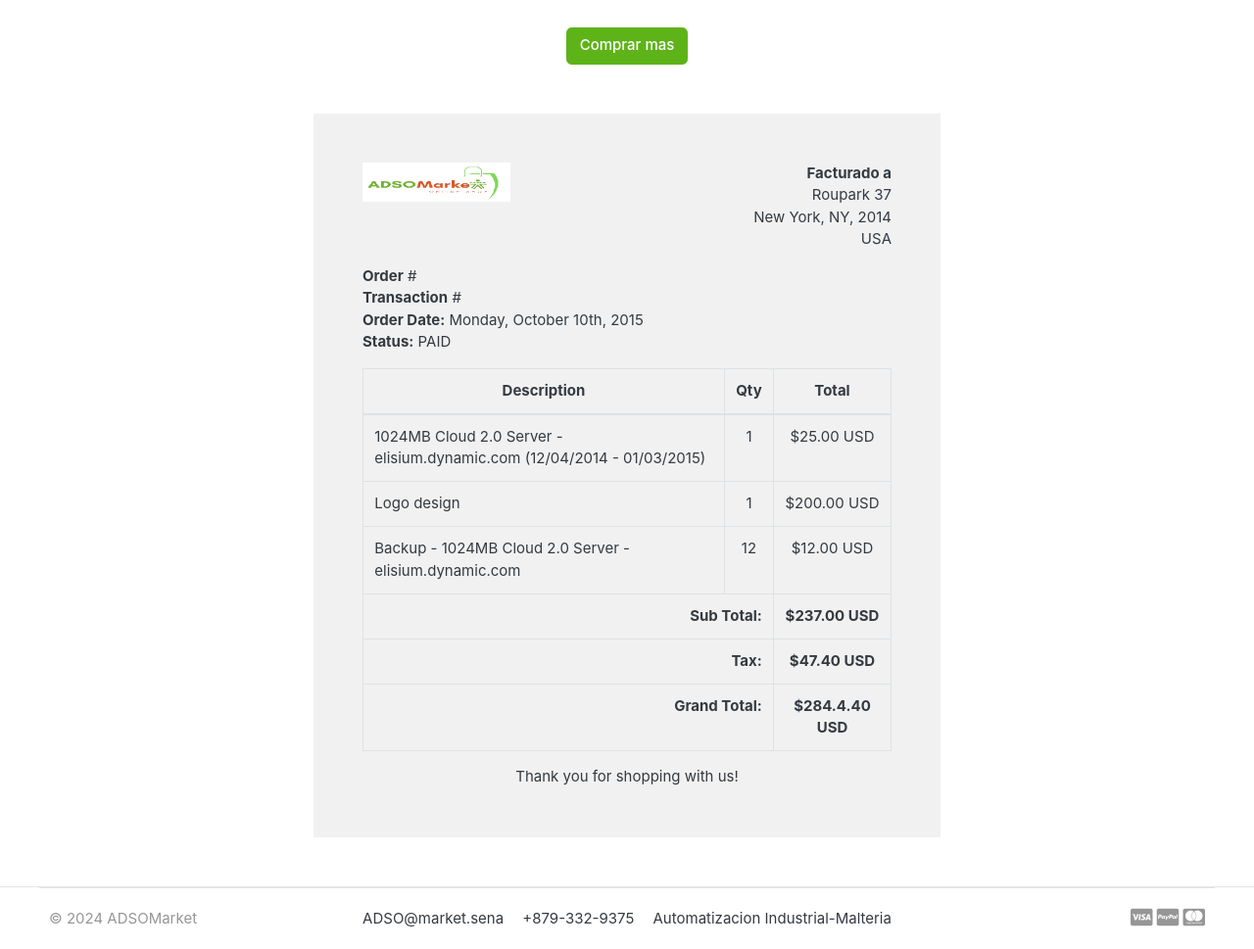
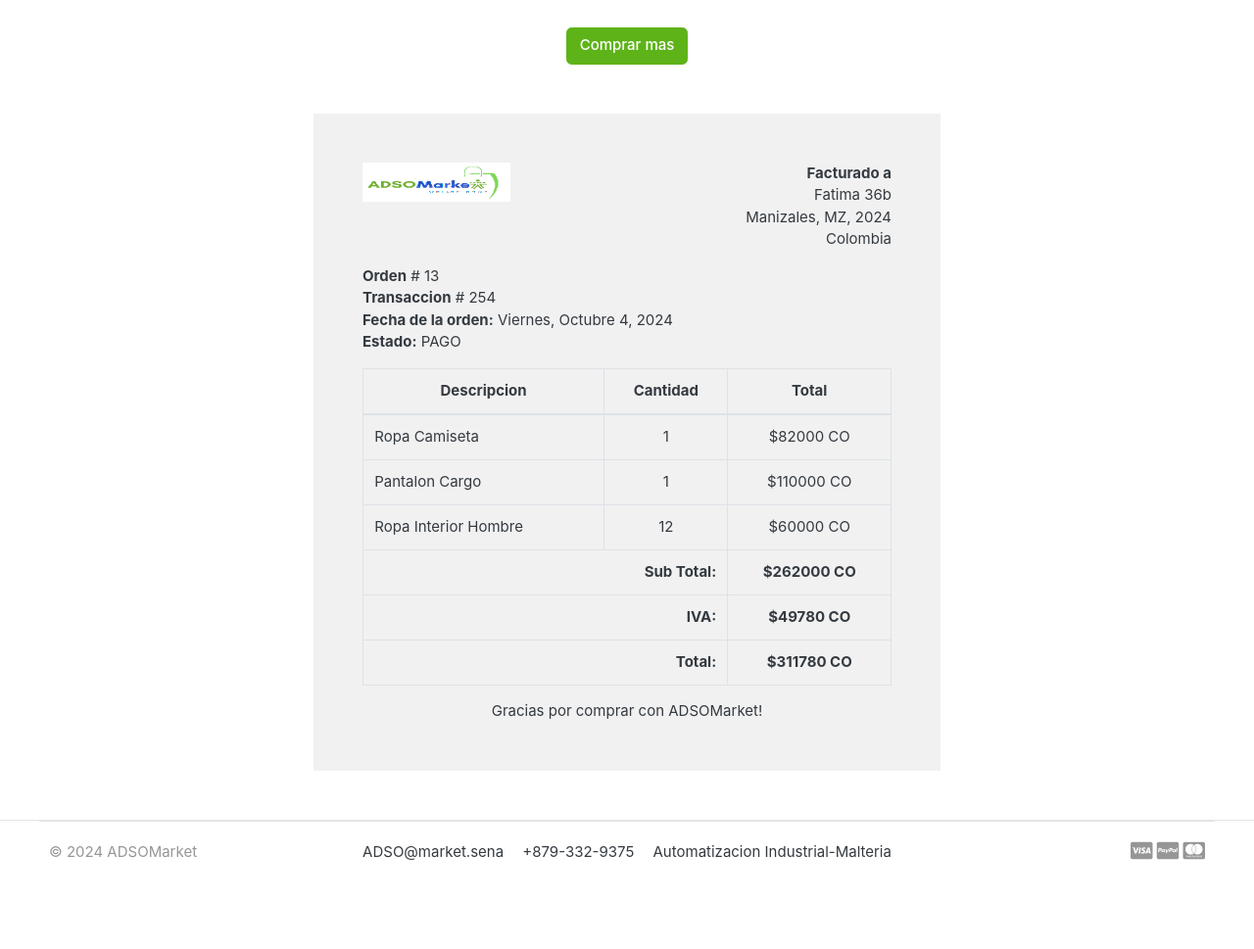
Before and after one commit to JaredDAngelo/ADSOMARKET, a Django app: page /Carrito/factura/ in a window 1280 px wide. Shown: the part 301-1270 px from the top of the page at 98% size. After the commit the page ends 1179 px from the top, so only its background shows below. Run offline with Django 5.2, Linux system fonts and the light colour scheme; data comes from the database, SQL or seed files in the repository; both versions use the stored data as it was after the commit; some libraries are stand-ins or nearby versions; some web fonts are replaced.

Commit message:
detalles visuales

```diff
--- a/templates/Tienda/factura.html
+++ b/templates/Tienda/factura.html
@@ -24,7 +24,7 @@
                         <!-- Start .row -->
                         <div class="col-lg-6">
                             <!-- col-lg-6 start here -->
-                            <div class="invoice-logo"><img src="/images/logo.png" alt="Invoice logo" style="max-height: 40px;"></div>
+                            <div class="invoice-logo"><img src="{% static './images/logo.png' %}" alt="Invoice logo" style="max-height: 40px;"></div>
                         </div>
                         <!-- col-lg-6 end here -->
                         <div class="col-lg-6">
@@ -33,9 +33,9 @@
                                 <ul class="list-unstyled text-right">
                                     <li><strong>Facturado a</strong></li>
                                     <li>{{ Cuentas.nombre }}</li>
-                                    <li>Roupark 37</li>
-                                    <li>New York, NY, 2014</li>
-                                    <li>USA</li>
+                                    <li>Fatima 36b</li>
+                                    <li>Manizales, MZ, 2024</li>
+                                    <li>Colombia</li>
                                 </ul>
                             </div>
                         </div>
@@ -45,10 +45,10 @@
                             <div class="invoice-details mt25">
                                 <div class="well">
                                     <ul class="list-unstyled mb0">
-                                        <li><strong>Order</strong> #</li>
-                                        <li><strong>Transaction</strong> #</li>
-                                        <li><strong>Order Date:</strong> Monday, October 10th, 2015</li>
-                                        <li><strong>Status:</strong> PAID</li>
+                                        <li><strong>Orden</strong> # 13</li>
+                                        <li><strong>Transaccion</strong> # 254</li>
+                                        <li><strong>Fecha de la orden:</strong> Viernes, Octubre 4, 2024</li>
+                                        <li><strong>Estado:</strong> PAGO</li>
                                     </ul>
                                 </div>
                             </div>
@@ -58,48 +58,48 @@
                                     <table class="table table-bordered">
                                         <thead>
                                             <tr>
-                                                <th class="per70 text-center">Description</th>
-                                                <th class="per5 text-center">Qty</th>
+                                                <th class="per70 text-center">Descripcion</th>
+                                                <th class="per5 text-center">Cantidad</th>
                                                 <th class="per25 text-center">Total</th>
                                             </tr>
                                         </thead>
                                         <tbody>
                                             <tr>
-                                                <td>1024MB Cloud 2.0 Server - elisium.dynamic.com (12/04/2014 - 01/03/2015)</td>
+                                                <td>Ropa Camiseta</td>
                                                 <td class="text-center">1</td>
-                                                <td class="text-center">$25.00 USD</td>
+                                                <td class="text-center">$82000 CO</td>
                                             </tr>
                                             <tr>
-                                                <td>Logo design</td>
+                                                <td>Pantalon Cargo</td>
                                                 <td class="text-center">1</td>
-                                                <td class="text-center">$200.00 USD</td>
+                                                <td class="text-center">$110000 CO</td>
                                             </tr>
                                             <tr>
-                                                <td>Backup - 1024MB Cloud 2.0 Server - elisium.dynamic.com</td>
+                                                <td>Ropa Interior Hombre</td>
                                                 <td class="text-center">12</td>
-                                                <td class="text-center">$12.00 USD</td>
+                                                <td class="text-center">$60000 CO</td>
                                             </tr>
                                         </tbody>
                                         <tfoot>
                                             <tr>
                                                 <th colspan="2" class="text-right">Sub Total:</th>
-                                                <th class="text-center">$237.00 USD</th>
+                                                <th class="text-center">$262000 CO</th>
                                             </tr>
                                             <tr>
-                                                <th colspan="2" class="text-right">Tax:</th>
-                                                <th class="text-center">$47.40 USD</th>
+                                                <th colspan="2" class="text-right">IVA:</th>
+                                                <th class="text-center">$49780 CO</th>
                                             </tr>
 
                                             <tr>
-                                                <th colspan="2" class="text-right">Grand Total:</th>
-                                                <th class="text-center">$284.4.40 USD</th>
+                                                <th colspan="2" class="text-right">Total:</th>
+                                                <th class="text-center">$311780 CO</th>
                                             </tr>
                                         </tfoot>
                                     </table>
                                 </div>
                             </div>
                             <div class="invoice-footer mt25">
-                                <p class="text-center">Thank you for shopping with us!</p>
+                                <p class="text-center">Gracias por comprar con ADSOMarket!</p>
                             </div>
                         </div>
                         <!-- col-lg-12 end here -->
```
Also changed, not shown: db.sqlite3.
